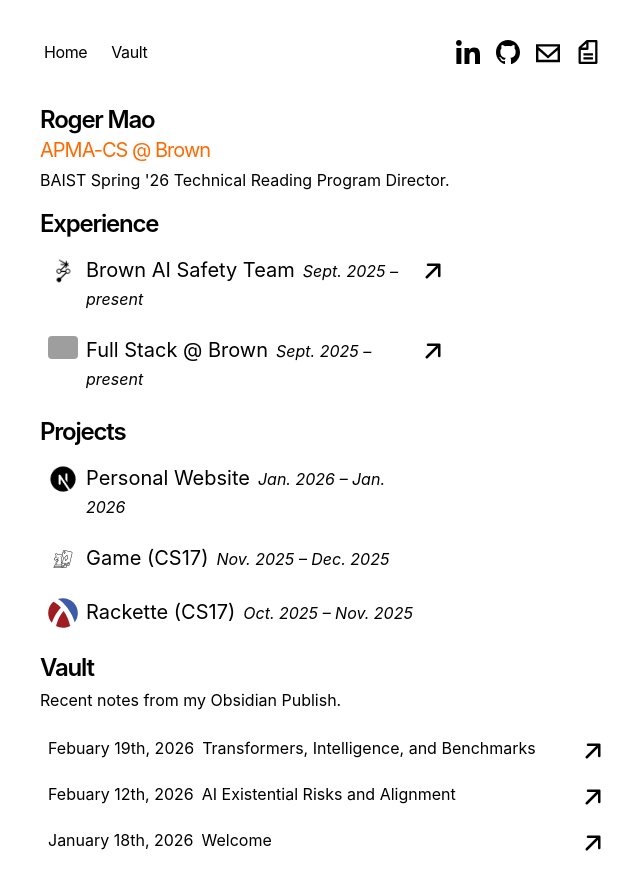
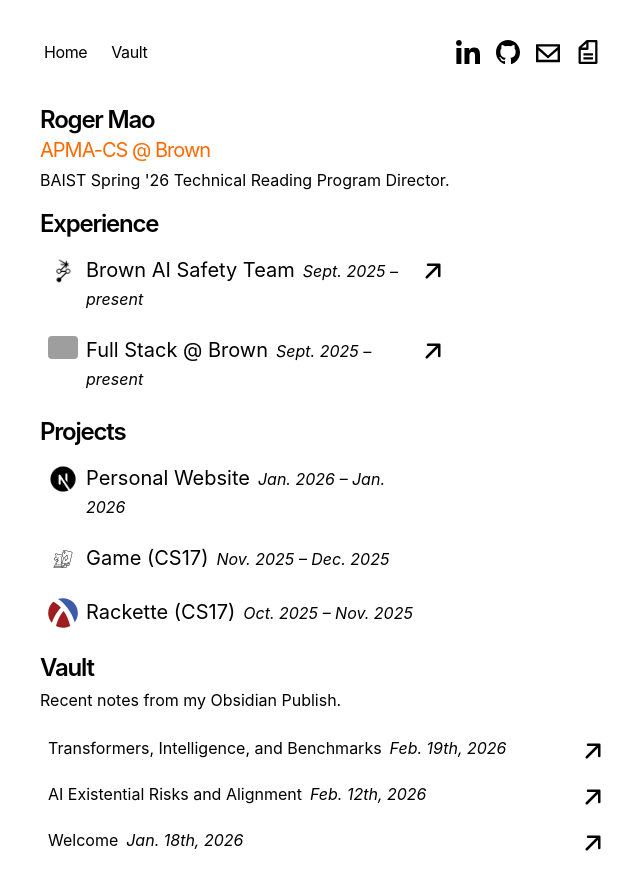
Before and after one commit to RoogerMao/personal-website, a Next.js app in the folder blog/: page / in a window 1280 px wide. Shown: the whole page, without its empty margins (312-952 px from the left). Built offline with nearby package versions, Linux system fonts and the light colour scheme; grey boxes are pictures that could not be loaded.

Commit message:
updated interactive styling for the articles

```diff
--- a/blog/app/components/article.tsx
+++ b/blog/app/components/article.tsx
@@ -7,22 +7,22 @@ type ArticleProps = {
 };
 
 export function Article(props: ArticleProps) {
-    const months = ["January", "Febuary", "March", "April", "May", "June", "July",
-        "August", "September", "October", "November", "December"
+    const months = ["Jan.", "Feb.", "March", "April", "May", "June", "July",
+        "Aug.", "Sept.", "Oct.", "Nov.", "Dec."
     ];
 
 
 
     return(
         <div className="flex flex-row justify-between p-2 shadow-none hover:shadow dark:hover:shadow-none hover:shadow-lg group">
-            <div className="flex flex-row">
-                <p className="pr-2 text-nowrap">
+            <div className="transition-text flex flex-row dark:group-hover:text-orange-400">
+                <p>
+                    {props.data.title}
+                </p>
+                <p className="italic pl-2 text-nowrap">
                     {months[props.data.month - 1] + " " +
                     props.data.day + suffix(props.data.day) + ", "
                     + props.data.year}
-                </p>
-                <p className="transition-all dark:group-hover:text-orange-400">
-                    {props.data.title}
                 </p>
             </div>
 
```
